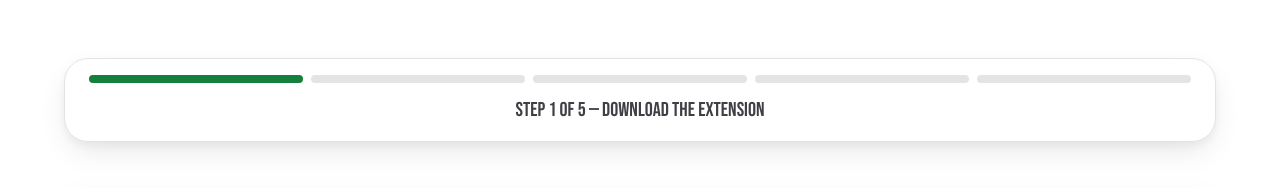
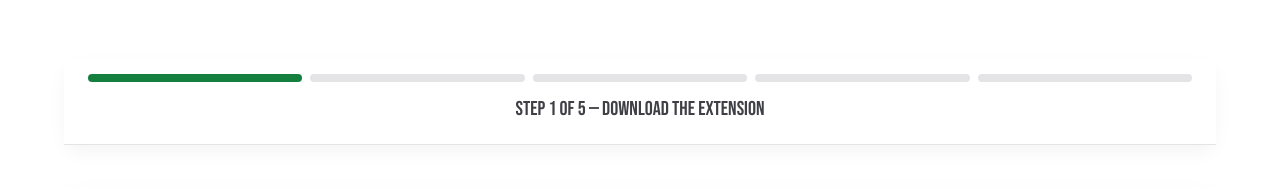
Before and after one commit to naitaj/wordle, a React (Vite) app: page /install in a window 1280 px wide. Shown: the part 341-529 px from the top of the page. Built offline with nearby package versions, Linux system fonts and the light colour scheme.

Commit message:
Re-build and trigger fresh Vercel production deployment

```diff
--- a/src/pages/InstallGuidePage.tsx
+++ b/src/pages/InstallGuidePage.tsx
@@ -233,20 +233,24 @@ export const InstallGuidePage = () => {
           </div>
         </div>
 
-        {/* Progress Tracker (Curvy Solid Opaque Banner) */}
+        {/* Progress Tracker (Clean Minimal Banner) */}
         <div style={{
           position: 'sticky',
-          top: '76px',
+          top: '64px',
           zIndex: 80,
           backgroundColor: '#ffffff',
           background: '#ffffff',
           opacity: 1,
           isolation: 'isolate',
-          padding: '16px 24px',
-          border: '1px solid var(--border-primary)',
-          borderRadius: '24px',
-          boxShadow: '0 12px 30px -5px rgba(0, 0, 0, 0.1), 0 4px 12px rgba(0, 0, 0, 0.05)',
+          padding: '16px 0 20px 0',
+          borderBottom: '1px solid var(--border-primary)',
+          boxShadow: '0 8px 20px -4px rgba(0, 0, 0, 0.06)',
           marginBottom: '48px'
+        }}>
+          <div style={{
+            maxWidth: '1200px',
+            margin: '0 auto',
+            padding: '0 24px'
           }}>
             <div style={{ display: 'flex', justifyContent: 'space-between', gap: '8px' }}>
               {steps.map((step) => (
@@ -270,6 +274,7 @@ export const InstallGuidePage = () => {
             </div>
             <div style={{ textAlign: 'center', marginTop: '12px', fontFamily: '"Bebas Neue", sans-serif', fontSize: '20px', color: 'var(--text-secondary)', textTransform: 'uppercase' }}>
               STEP {activeStep} OF {steps.length} — {steps[activeStep - 1]?.title}
+            </div>
           </div>
         </div>
 
```
Also changed, not shown: 4 other files (tests, documents, lock files or other folders). Lines whose indentation alone changed are shown as unchanged.
